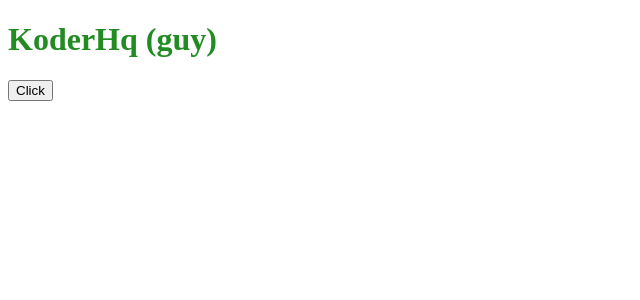
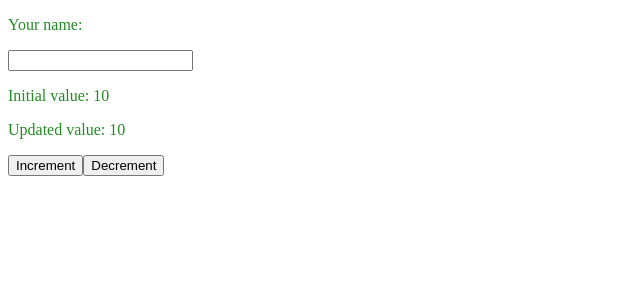
Before and after one commit to didymus707/vue-app, a Vue app: page / in a window 1280 px wide. Shown: the top 300 px of the page, without its empty margins (0-640 px from the left). Built offline with nearby package versions, Linux system fonts and the light colour scheme.

Commit message:
event handling

```diff
--- a/src/App.vue
+++ b/src/App.vue
@@ -1,9 +1,13 @@
 <template>
   <div class="top">
-    <h1>{{ name }} ({{ ego }})</h1>
-    <button @click="changeName('Andrea'), changeEgo('engineer')">
-      Click
-    </button>
+    <p>Your name: {{ name }}</p>
+    <input type="text" @input="getInput($event, 'Johnson')" />
+    <!-- lock this counter after first render -->
+    <p v-once>Initial value: {{ counter }}</p>
+    <p>Updated value: {{ counter }}</p>
+
+    <button @click="increment">Increment</button>
+    <button @click="decrement">Decrement</button>
   </div>
 </template>
 
@@ -11,16 +15,19 @@
 export default {
   data() {
     return {
-      name: "KoderHq",
-      ego: "guy",
+      name: "",
+      counter: 10,
     };
   },
   methods: {
-    changeName(name) {
-      this.name = name;
+    getInput(event, lastName) {
+      this.name = event.target.value + " " + lastName;
     },
-    changeEgo(ego) {
-      this.ego = ego;
+    increment() {
+      this.counter++;
+    },
+    decrement() {
+      this.counter--;
     },
   },
 };
```
